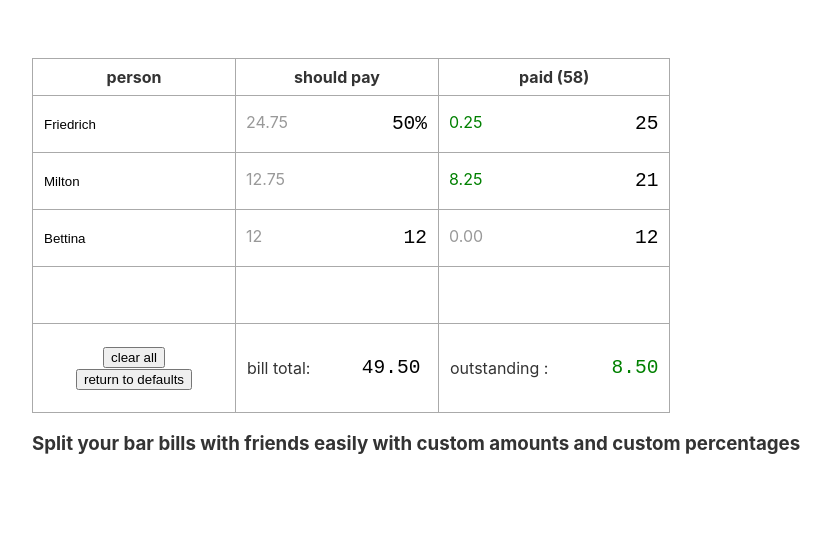
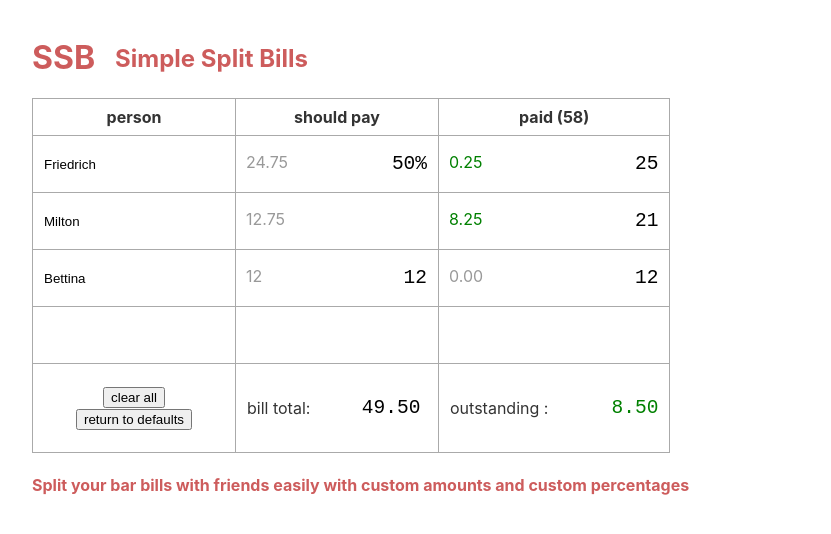
Before and after one commit to fiatjaf/split, a Svelte app: page / in a window 1280 px wide. Shown: the top 534 px of the page, without its empty margins (26-857 px from the left). Built offline with nearby package versions, Linux system fonts and the light colour scheme.

Commit message:
SSB Simple Split Bills

```diff
--- a/src/App.svelte
+++ b/src/App.svelte
@@ -4,15 +4,27 @@
 
 <style>
   #editor {
-    margin: 50px;
+    margin: 30px 50px;
   }
+
+  header {
+    display: flex;
+    align-items: center;
+    color: indianred;
+  }
+  header h1, header h2 { margin-top: 0; }
+  header h2 { margin-left: 20px; }
+
+  h4 { color: indianred; }
 </style>
 
 <div id="editor">
+  <header><h1>SSB</h1> <h2>Simple Split Bills</h2></header>
+
   <Editor />
 
-  <h3>
+  <h4>
     Split your bar bills with friends easily with custom amounts and custom
     percentages
-  </h3>
+  </h4>
 </div>
--- a/src/Editor.svelte
+++ b/src/Editor.svelte
@@ -164,6 +164,7 @@
   }
   input {
     border: 0;
+    background: transparent;
   }
   tbody input {
     padding: 16px 10px;
@@ -246,6 +247,7 @@
           {#if remaining > 0}remaining{:else}outstanding{/if}
           :
           <input
+            disabled
             value={toFixedIfNeeded(Math.abs(remaining))}
             style="color: {balanceColor(-remaining)}" />
         </label>
```
